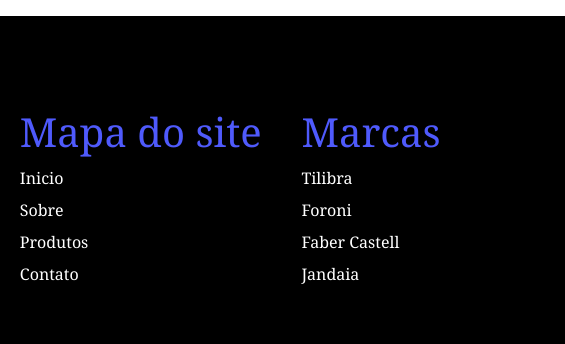
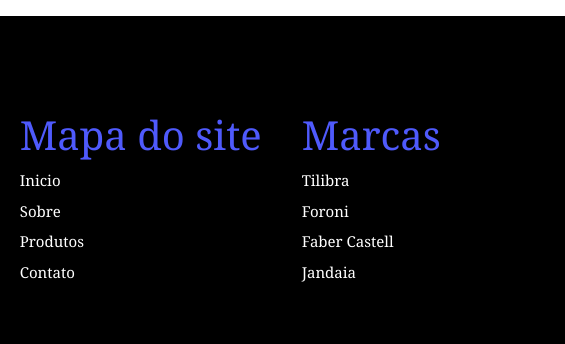
Before and after one commit to dev-yokoyama/tcc-japuiba, a website: page html/detalhes.html in a window 1280 px wide. Shown: the part 422-766 px from the top of the page, 0-565 px from the left. Drawn offline with nearby package versions, Linux system fonts and the light colour scheme; no server answers.

Commit message:
Arrumando footer detalhes

```diff
--- a/css/detalhes.css
+++ b/css/detalhes.css
@@ -462,6 +462,18 @@
     position: relative;
 
 }
+#menu-footer{
+  display: flex;
+  gap: 40px;
+}
+
+#mapadosite-footer{
+  font-size: 15px;
+}
+
+#marcas-footer{
+  font-size: 15px;
+}
 
 
 .mapBox {
--- a/html/detalhes.html
+++ b/html/detalhes.html
@@ -69,20 +69,22 @@
 
     <!-- FOOTER -->
     <footer>
-      <div>
+      <div id="menu-footer">
+        <div id="mapadosite-footer">
           <h1>Mapa do site</h1>
-        <a href="inicio.html">Inicio</a>
+          <a href="#home">Inicio</a>
           <a href="sobre.html">Sobre</a>
           <a href="produtos.html">Produtos</a>
           <a href="contato.html">Contato</a>
         </div>
 
-      <div>
+        <div id="marcas-footer">
           <h1>Marcas</h1>
           <a href="https://www.tilibraexpress.com.br/?gad_source=1&gclid=EAIaIQobChMIjdGu7OSHigMV9lVIAB3LXAENEAAYASAAEgL2xfD_BwE">Tilibra</a>
           <a href="https://www.foroni.com.br/">Foroni</a>
           <a href="https://www.lojafabercastell.com.br/?srsltid=AfmBOoogF__wWGtYidJ_tdDmtv6hpt0gi5M_2x3jYfV273j977hr1ZFU">Faber Castell</a>
           <a href="https://atacadojandaia.com.br/vitrine">Jandaia</a>
+        </div>
       </div>
 
       <button>
```
Lines whose indentation alone changed are shown as unchanged.
